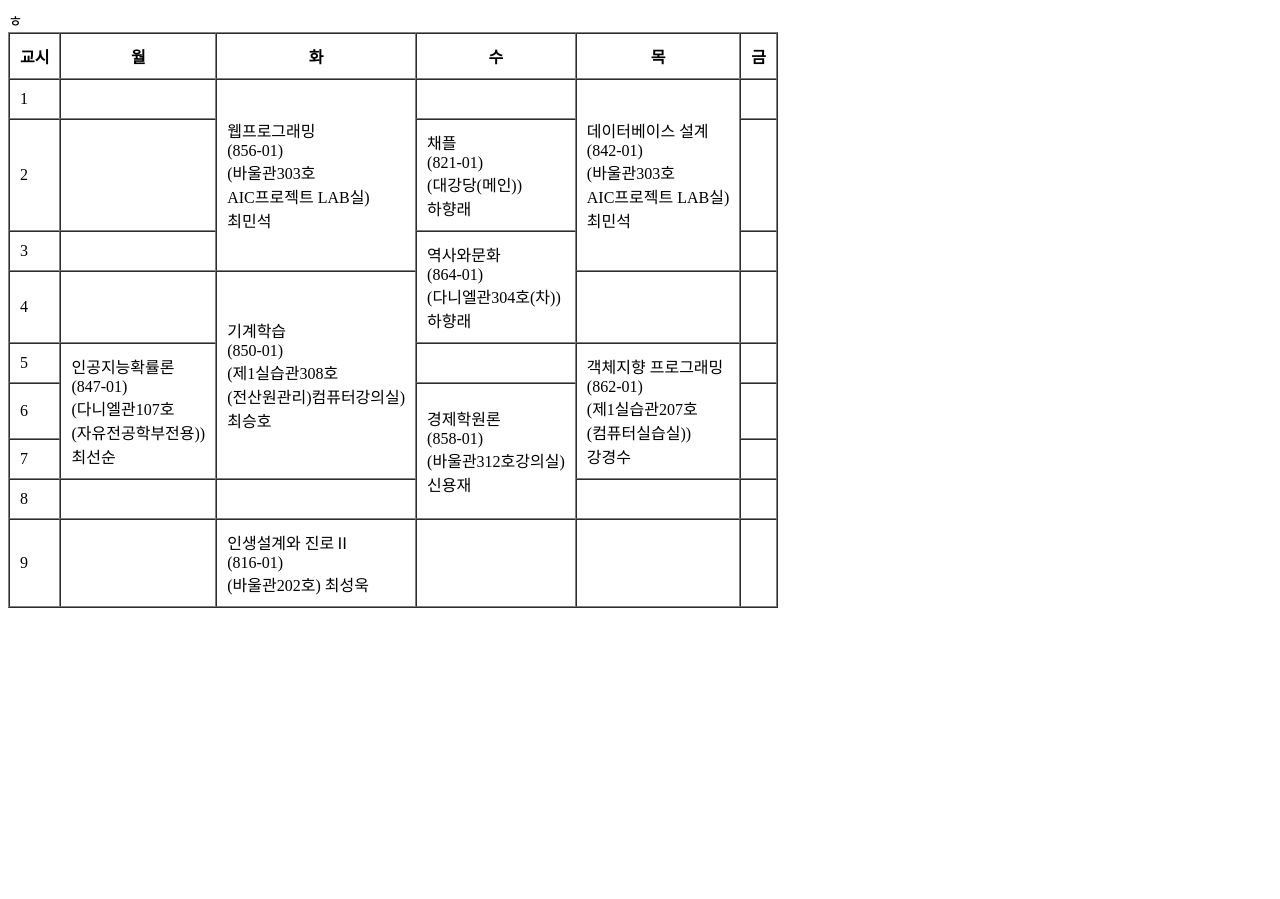
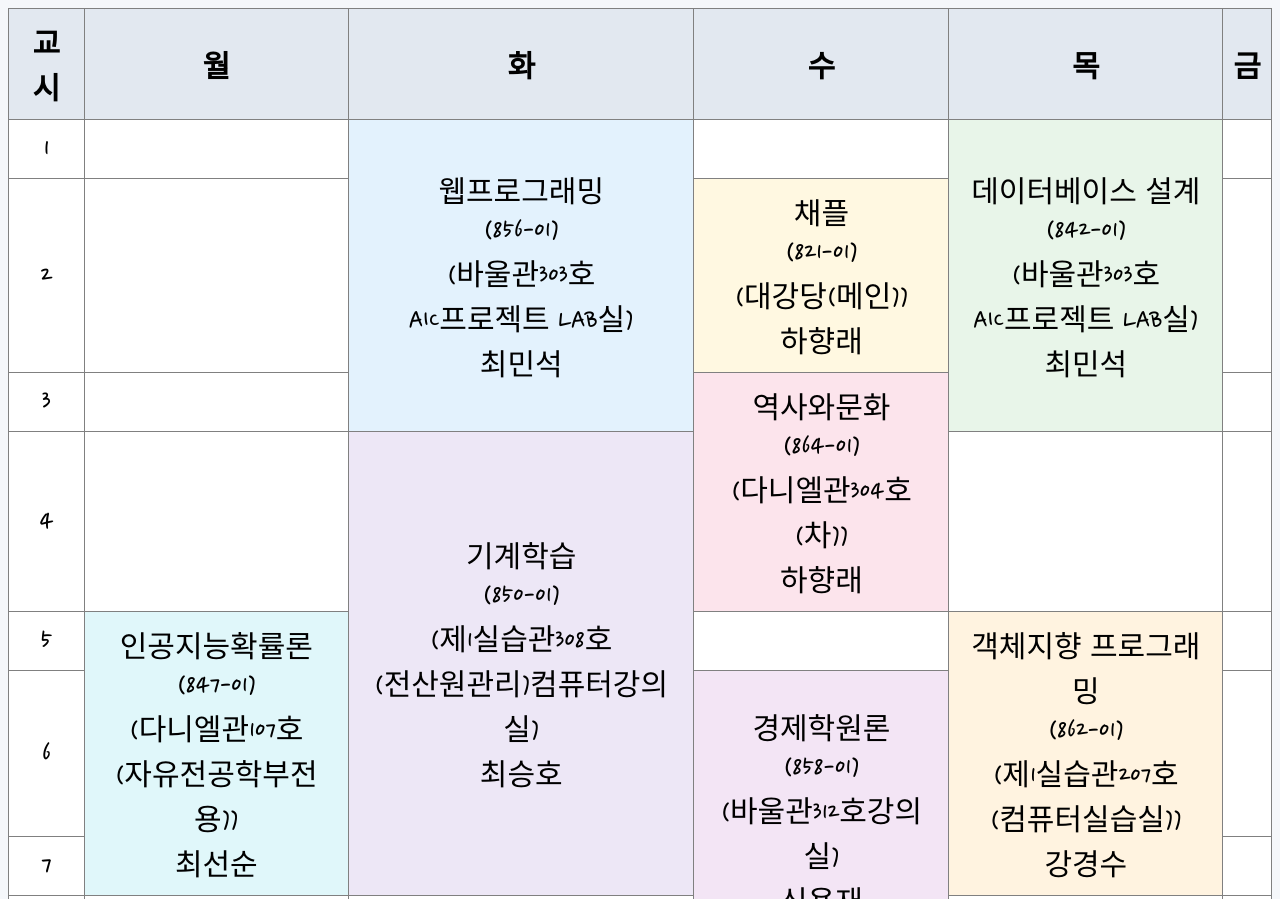
Before and after one commit to swkong17/time-table, a plain HTML site: page index.html in a window 1280 px wide. Shown: the top 899 px of the page. Before the commit the page ends 800 px from the top, so only its background shows below. Drawn offline with Linux system fonts and the light colour scheme.

Commit message:
+style & font

```diff
--- a/index.html
+++ b/index.html
@@ -4,43 +4,52 @@
     <meta charset="UTF-8">
     <title>시간표</title>
 </head>
+<link rel="preconnect" href="https://fonts.googleapis.com">
+<link rel="preconnect" href="https://fonts.gstatic.com" crossorigin>
+<link href="https://fonts.googleapis.com/css2?family=Nanum+Pen+Script&display=swap" rel="stylesheet">
+<style>
+body{
+  font-family: "Nanum Pen Script", cursive;
+  font-weight: 300;
+  font-size: 30px;
+  font-style: normal;
+}
+</style>
 
-<body>
 
-<table border="1" cellspacing="0" cellpadding="10">
+<body style="background-color: #F5F7FA;">
 
-    <tr>
+<table border="1" cellspacing="0" cellpadding="10"
+       style="border-collapse: collapse; text-align: center; background-color: white;">
+
+    <tr style="background-color: #E2E8F0;">
         <th>교시</th>
         <th>월</th>
         <th>화</th>
         <th>수</th>
         <th>목</th>
         <th>금</th>
-    </tr>ㅎ
+    </tr>
 
     <!-- 1교시 -->
     <tr>
         <td>1</td>
         <td></td>
-
-        <td rowspan="3">
+        <td rowspan="3" style="background-color: #E3F2FD;">
             웹프로그래밍<br>
             (856-01)<br>
             (바울관303호<br>
             AIC프로젝트 LAB실)<br>
             최민석
         </td>
-
         <td></td>
-
-        <td rowspan="3">
+        <td rowspan="3" style="background-color: #E8F5E9;">
             데이터베이스 설계<br>
             (842-01)<br>
             (바울관303호<br>
             AIC프로젝트 LAB실)<br>
             최민석
         </td>
-
         <td></td>
     </tr>
 
@@ -48,14 +57,12 @@
     <tr>
         <td>2</td>
         <td></td>
-
-        <td>
+        <td style="background-color: #FFF8E1;">
             채플<br>
             (821-01)<br>
             (대강당(메인))<br>
             하향래
         </td>
-
         <td></td>
     </tr>
 
@@ -63,14 +70,12 @@
     <tr>
         <td>3</td>
         <td></td>
-
-        <td rowspan="2">
+        <td rowspan="2" style="background-color: #FCE4EC;">
             역사와문화<br>
             (864-01)<br>
             (다니엘관304호(차))<br>
             하향래
         </td>
-
         <td></td>
     </tr>
 
@@ -78,15 +83,13 @@
     <tr>
         <td>4</td>
         <td></td>
-
-        <td rowspan="4">
+        <td rowspan="4" style="background-color: #EDE7F6;">
             기계학습<br>
             (850-01)<br>
             (제1실습관308호<br>
             (전산원관리)컴퓨터강의실)<br>
             최승호
         </td>
-
         <td></td>
         <td></td>
     </tr>
@@ -94,39 +97,33 @@
     <!-- 5교시 -->
     <tr>
         <td>5</td>
-
-        <td rowspan="3">
+        <td rowspan="3" style="background-color: #E0F7FA;">
             인공지능확률론<br>
             (847-01)<br>
             (다니엘관107호<br>
             (자유전공학부전용))<br>
             최선순
         </td>
-
         <td></td>
-
-        <td rowspan="3">
+        <td rowspan="3" style="background-color: #FFF3E0;">
             객체지향 프로그래밍<br>
             (862-01)<br>
             (제1실습관207호<br>
             (컴퓨터실습실))<br>
             강경수
         </td>
-
         <td></td>
     </tr>
 
     <!-- 6교시 -->
     <tr>
         <td>6</td>
-
-        <td rowspan="3">
+        <td rowspan="3" style="background-color: #F3E5F5;">
             경제학원론<br>
             (858-01)<br>
             (바울관312호강의실)<br>
             신용재
         </td>
-
         <td></td>
     </tr>
 
@@ -139,7 +136,6 @@
     <!-- 8교시 -->
     <tr>
         <td>8</td>
-
         <td></td>
         <td></td>
         <td></td>
@@ -149,16 +145,13 @@
     <!-- 9교시 -->
     <tr>
         <td>9</td>
-
         <td></td>
-
-        <td>
+        <td style="background-color: #F1F8E9;">
             인생설계와 진로Ⅱ<br>
             (816-01)<br>
-            (바울관202호)
+            (바울관202호)<br>
             최성욱
         </td>
-
         <td></td>
         <td></td>
         <td></td>
```
